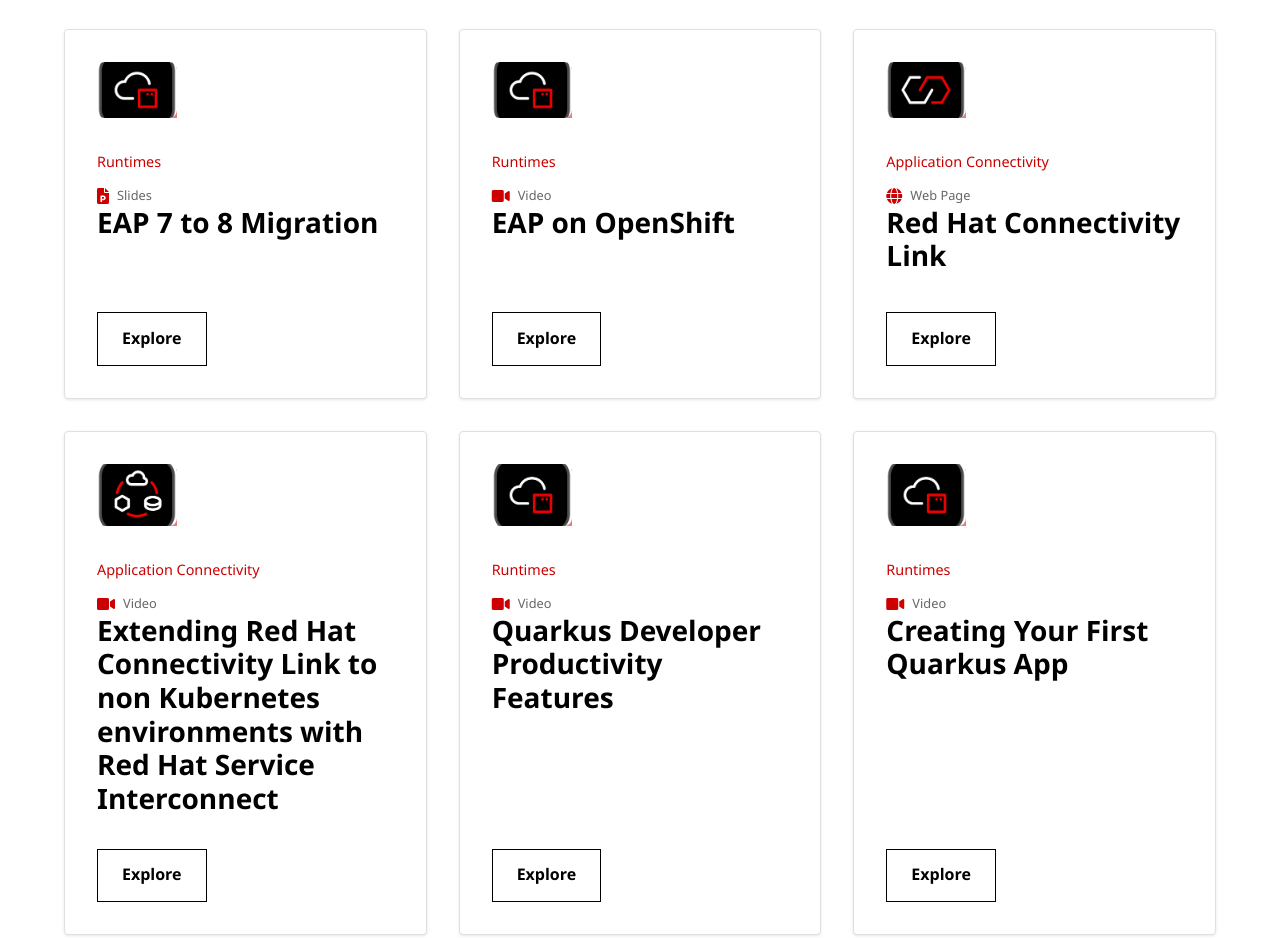
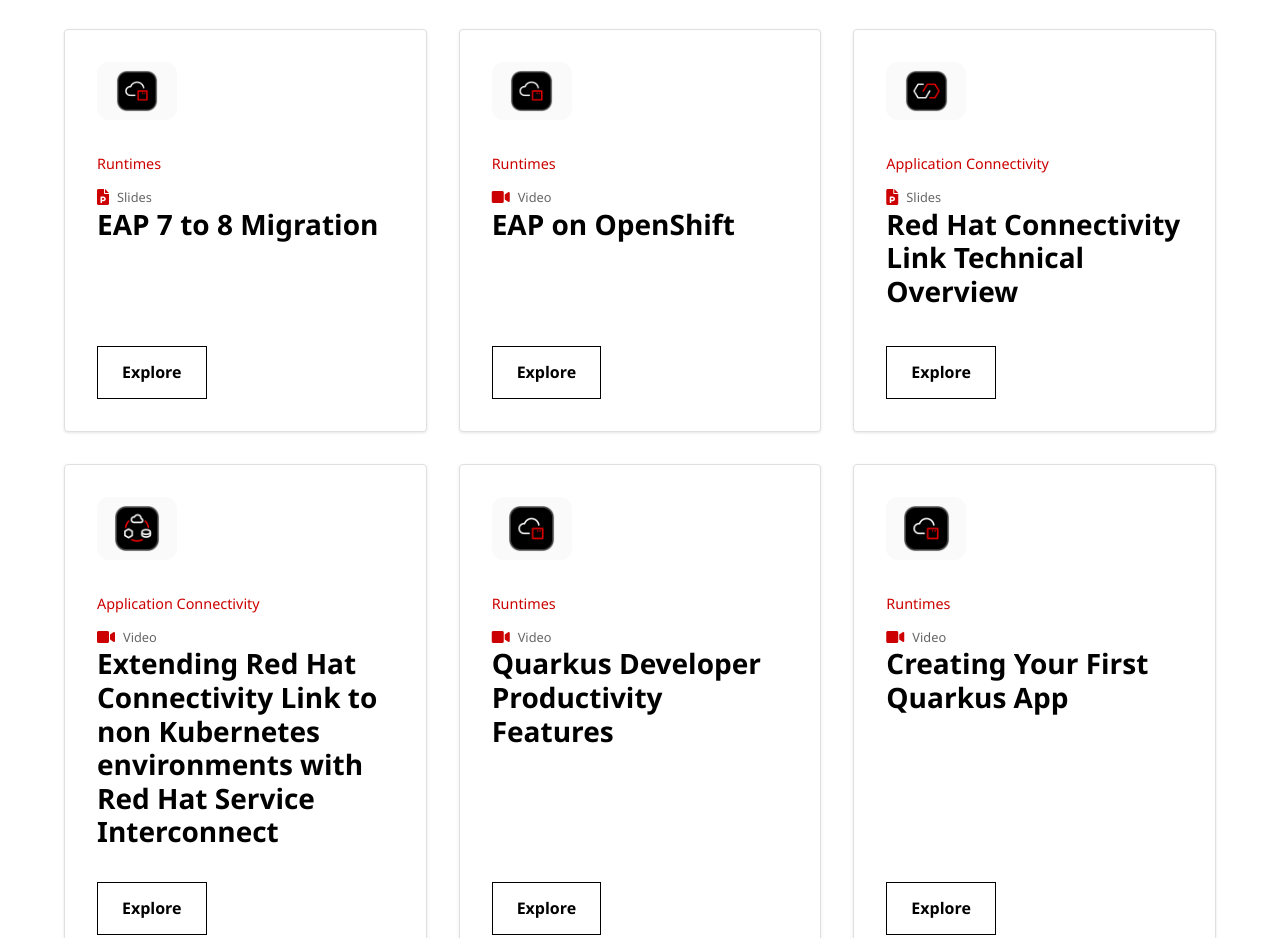
Before and after one commit to rpscodes/summit-25, a plain HTML site: page index.html in a window 1280 px wide. Shown: the part 803-1741 px from the top of the page. Drawn offline with Linux system fonts and the light colour scheme.

Commit message:
Fix product icons

```diff
--- a/catalog-data.js
+++ b/catalog-data.js
@@ -42,11 +42,11 @@ const catalogData = [
     },
     {
         id: 6,
-        title: "Red Hat Connectivity Link",
+        title: "Red Hat Connectivity Link Technical Overview",
         category: "Application Connectivity",
-        contentType: "webpage",
+        contentType: "slides",
         imageUrl: "images/RHCL_rb.png",
-        link: "https://www.redhat.com/en/technologies/cloud-computing/connectivity-link"
+        link: "https://docs.google.com/presentation/d/1KOJeQhhzo-Nie8ESRfp6SqQGz5oZrXi8Xy-ahLK466U/edit#slide=id.g547716335e_0_220"
     },
     {
         id: 7,
@@ -78,7 +78,7 @@ const catalogData = [
         category: "Runtimes",
         contentType: "video",
         imageUrl: "images/runtimes_rb.png",
-        link: "https://youtu.be/WXzvg94Jy0s?si=1ohJB-0yFLNJlzgo"
+        link: "https://www.redhat.com"
     },
     {
         id: 11,
--- a/index.html
+++ b/index.html
@@ -239,14 +239,31 @@
             position: relative;
             border: none;
             margin-bottom: 2rem;
+            background-color: #fafafa;
+            display: flex;
+            align-items: center;
+            justify-content: center;
+            border-radius: 12px;
+            transition: transform 0.2s ease, box-shadow 0.2s ease;
+        }
+
+        .catalog-image-container:hover {
+            transform: translateY(-2px);
+            box-shadow: 0 4px 8px rgba(0, 0, 0, 0.1);
         }
 
         .catalog-image {
             width: 100%;
             height: 100%;
-            object-fit: cover;
+            object-fit: contain;
             border-radius: 8px;
-            box-shadow: 5px 5px 0 rgba(204, 0, 0, 0.5);
+            box-shadow: 3px 3px 0 rgba(204, 0, 0, 0.3);
+            padding: 8px;
+            transition: transform 0.2s ease;
+        }
+
+        .catalog-image:hover {
+            transform: scale(1.05);
         }
 
         .catalog-details {
```
